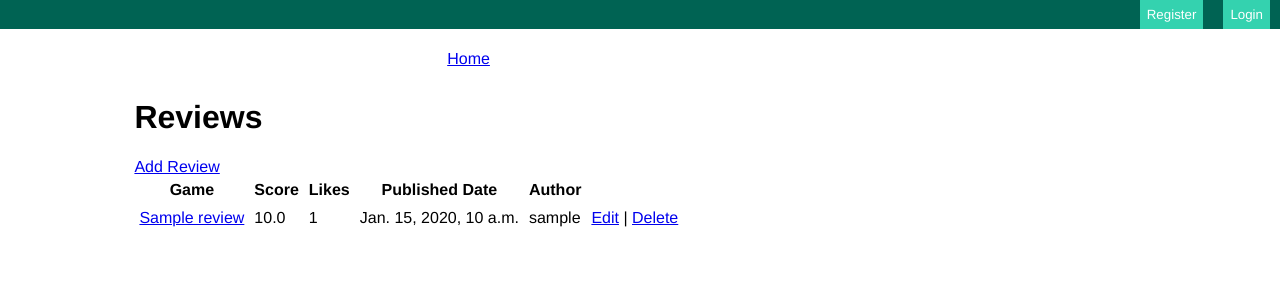
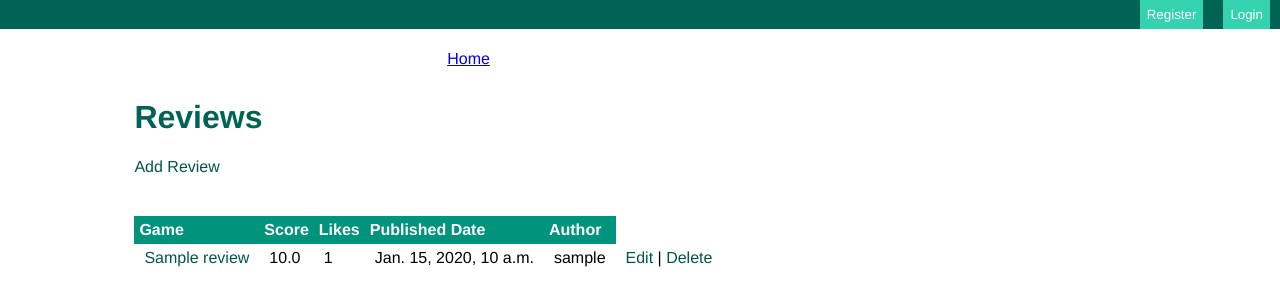
Before and after one commit to jli-hashrocket/vgreviews_django, a Django app: page /reviews/ in a window 1280 px wide. Shown: the top 306 px of the page. Run offline with Django 3.2, Linux system fonts and the light colour scheme; tables that the repository leaves empty hold one stand-in row (values such as "Sample post"); parts of the project's set-up code (start-up, migrations or seed data) failed here and were passed over.

Commit message:
styles for app

```diff
--- a/apps/reviews/static/reviews/css/main.css
+++ b/apps/reviews/static/reviews/css/main.css
@@ -3,6 +3,27 @@ body{
   font-size: 1em;
 }
 
+.container a {
+  text-decoration: none;
+  color: #005749;
+  transition: color 0.5s ease;
+  -webkit-transition: color 0.5s ease;
+}
+
+.container a:hover{
+  color: #00AD91;
+}
+
+h1{
+  color: #006353;
+}
+
+.welcome {
+  color: #ffffff;
+  display: inline-block;
+  margin: 5px 10px;
+  float: right;
+}
 nav {
   clear: both;
   margin-top: 40px;
@@ -68,3 +89,37 @@ nav {
   margin: 0 10px;
   font-size: 10pt;
 }
+button {
+  border: 0;
+  border-radius: 5px;
+  padding: 5px;
+  width: 50px;
+  color: #ffffff;
+  transition: background-color 0.5s ease;
+  -webkit-transition: background-color 0.5s ease;
+
+}
+
+button.btn-active:hover {
+  cursor: pointer;
+  background-color: #949494
+}
+
+button.btn-inactive {
+  pointer-events: none;
+  background-color: #efefef;
+}
+
+table {
+  text-align: left;
+  margin-top: 40px;
+}
+
+th {
+  background-color: #00947C;
+  color: #ffffff;
+}
+
+td {
+  padding:5px 10px;
+}
```
